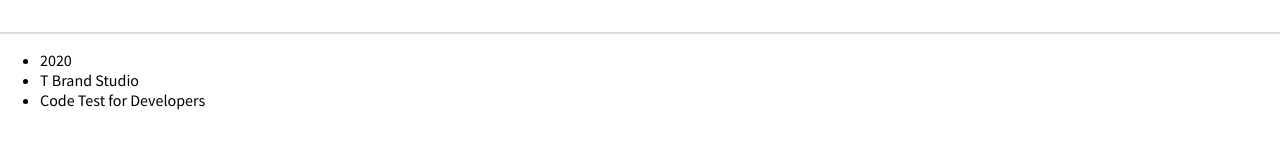
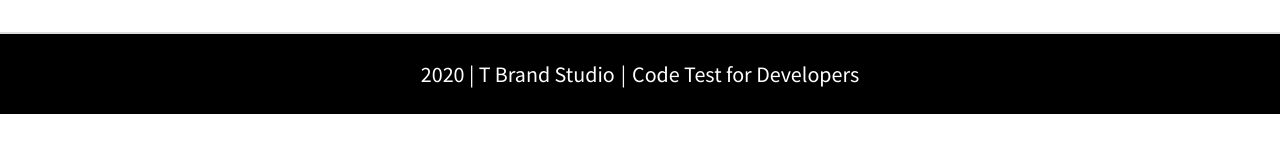
Before and after one commit to Umar--Khan/ny-times-test, a plain HTML site: page index.html in a window 1280 px wide. Shown: the part 128-280 px from the top of the page. Drawn offline with Linux system fonts and the light colour scheme; no server answers.

Commit message:
Footer styling - moved fetch func

```diff
--- a/css/index.css
+++ b/css/index.css
@@ -11,6 +11,10 @@
 h5,
 h6 {
   margin: 0;
+}
+
+a {
+  text-decoration: none;
 }
 
 .navbar {
@@ -92,6 +96,30 @@
   line-height: 19px;
 }
 
+.footer {
+  text-align: center;
+  background-color: black;
+  font-size: 22px;
+  font-weight: 700;
+  color: white;
+  padding: 26px 0;
+}
+
+.footer__top {
+  display: flex;
+  justify-content: center;
+  font-weight: 600;
+}
+
+.footer__bottom span {
+  font-weight: normal;
+}
+
+.divider {
+  margin: 0 6px;
+  display: none;
+}
+
 @media (min-width: 800px) {
   .navbar {
     flex-direction: row;
@@ -117,4 +145,19 @@
     margin-left: 95px;
     margin-right: 40px;
   }
+
+  .footer {
+    display: flex;
+    justify-content: center;
+    align-items: center;
+    font-weight: 600;
+  }
+
+  .divider {
+    display: block;
+  }
+
+  .footer__top {
+    font-weight: normal;
+  }
 }
--- a/index.html
+++ b/index.html
@@ -9,7 +9,8 @@
       rel="stylesheet"
     />
     <link rel="stylesheet" href="css/index.css" />
-    <script type="text/javascript" src="js/index.js"></script>
+    <script defer type="text/javascript" src="js/fetch.js"></script>
+    <script defer type="text/javascript" src="js/index.js"></script>
   </head>
   <body>
     <header class="navbar border__bottom">
@@ -22,12 +23,14 @@
       </div>
     </header>
     <div class="content"></div>
-    <footer>
-      <ul>
-        <li>2020</li>
-        <li>T Brand Studio</li>
-        <li>Code Test for Developers</li>
-      </ul>
+    <footer class="footer">
+      <div class="footer__top">
+        <span>2020 | T Brand Studio </span>
+        <span class="divider"> | </span>
+      </div>
+      <div class="footer__bottom">
+        <span> Code Test for Developers</span>
+      </div>
     </footer>
   </body>
 </html>
--- /dev/null
+++ b/js/fetch.js
@@ -0,0 +1,12 @@
+const PROXY_URL = "https://cors-anywhere.herokuapp.com/";
+const BASE_URL = "http://np-ec2-nytimes-com.s3.amazonaws.com/dev/test";
+
+function fetchNyTestData(url) {
+  return fetch(`${PROXY_URL + BASE_URL}/${url}`).then((resp) => resp.text());
+}
+
+async function extractedDataFromNyRegion() {
+  const response = await fetchNyTestData("nyregion.js");
+  const F = new Function(response);
+  F();
+}
--- a/js/index.js
+++ b/js/index.js
@@ -1,23 +1,8 @@
-const PROXY_URL = "https://cors-anywhere.herokuapp.com/";
-const BASE_URL = "http://np-ec2-nytimes-com.s3.amazonaws.com/dev/test";
-
 const NYTD = {
   render_section_front: (data) => {
     generateCardsContent(data);
   },
 };
-
-function fetchNyTestData(url) {
-  return fetch(`${PROXY_URL + BASE_URL}/${url}`).then((resp) => resp.text());
-}
-
-async function extractedDataFromNyRegion() {
-  const response = await fetchNyTestData("nyregion.js");
-  const F = new Function(response);
-  F();
-}
-
-extractedDataFromNyRegion();
 
 function generateCard(newsArticle) {
   const storiesContent = document.querySelector(".content");
@@ -52,8 +37,8 @@
           </div>
         </div>
         <p class="tag">${byline}</p>
-    </div>`;
-
+    </div>
+    `;
     storiesContent.appendChild(card);
   }
 }
@@ -69,3 +54,7 @@
     });
   });
 }
+
+(function () {
+  extractedDataFromNyRegion();
+})();
```
